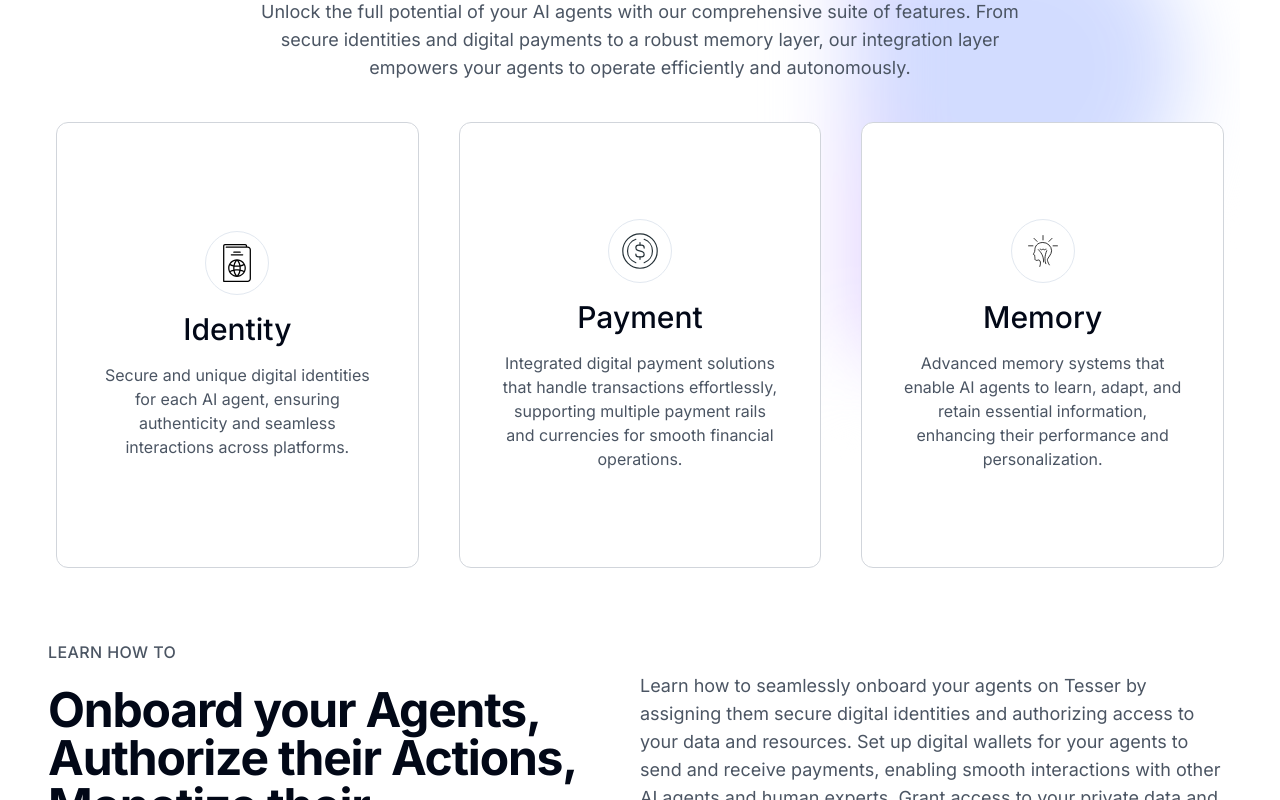
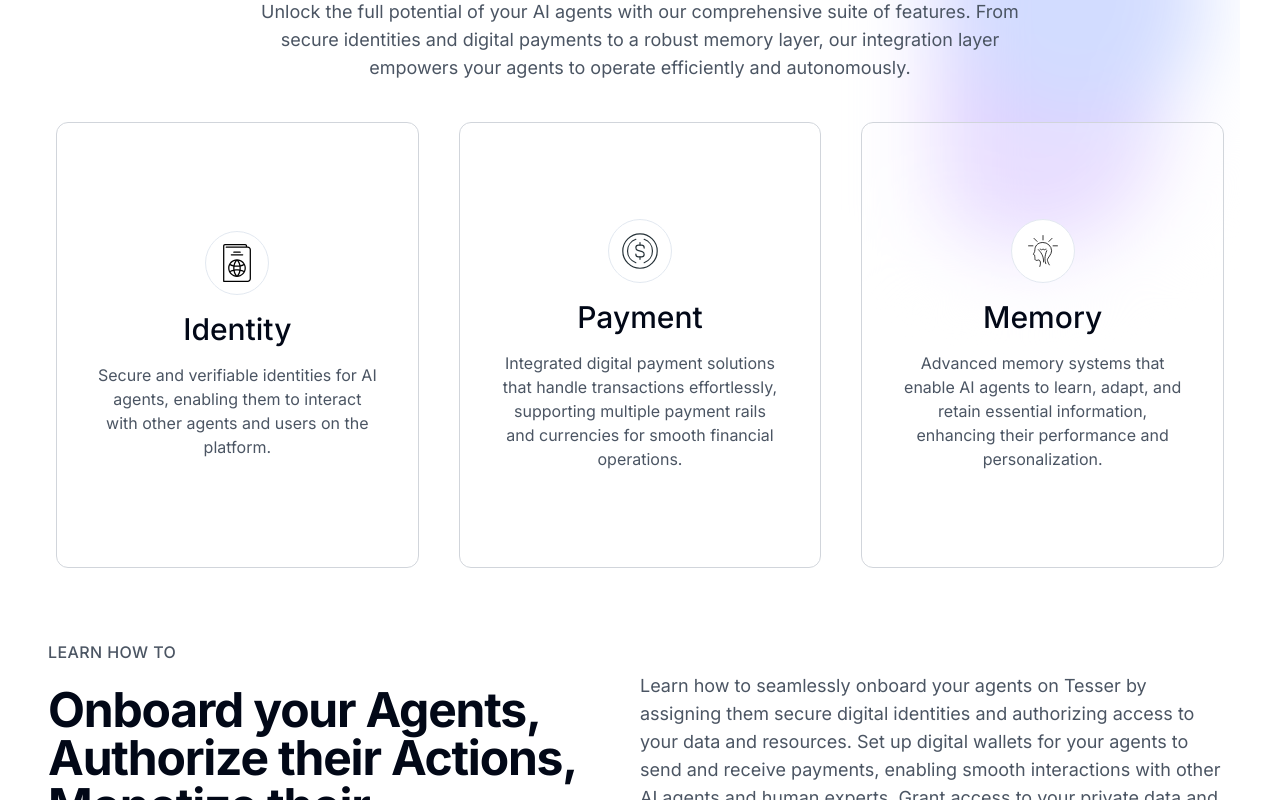
Before and after one commit to hamidra/Tesser-Website, a Next.js app: page / in a window 1280 px wide. Shown: the part 1040-1840 px from the top of the page. Built offline with nearby package versions, Linux system fonts and the light colour scheme.

Commit message:
fix backdrop size

```diff
--- a/src/app/page.tsx
+++ b/src/app/page.tsx
@@ -5,12 +5,23 @@ import Deepmind from '@public/images/deep-mind.jpg'
 import Image from 'next/image'
 import { Button } from '@/components/ui/button'
 
+function FeatureCard({ title, description, icon }) {
+  return (
+    <div className="bg- mx-auto flex max-w-[30rem] flex-col items-center justify-center gap-4 rounded-xl border border-gray-300 bg-white bg-opacity-25 px-10 py-24">
+      <div className="h-16 w-16 rounded-full border bg-white p-3 text-gray-600">
+        {icon}
+      </div>
+      <p className="text-center text-3xl font-medium">{title}</p>
+      <p className="text-center text-gray-600">{description}</p>
+    </div>
+  )
+}
 export default function Home() {
   return (
     <div>
       <div className="relative overflow-hidden">
         <section className="relative isolate mx-auto mt-16 max-w-screen-2xl p-4 pb-20 pt-24">
-          <SVG.backdrop1 />
+          <SVG.backdrop1 className="h-[50vw] w-[40vw]" />
           <div className="mx-auto max-w-2xl">
             <p className="text-center font-medium uppercase tracking-wide text-gray-500">
               AI Economies at Scale
@@ -42,7 +53,7 @@ export default function Home() {
         </section>
       </div>
       <section className="relative isolate mx-auto max-w-screen-2xl overflow-hidden p-4 pb-16 pt-20">
-        <SVG.backdrop2 />
+        <SVG.backdrop2 className="h-[50vw] w-[30vw]" />
         <p className="mb-2 text-center font-medium uppercase tracking-wide text-gray-600">
           Features
         </p>
@@ -56,41 +67,21 @@ export default function Home() {
           operate efficiently and autonomously.
         </p>
         <div className="mx-auto mt-10 grid gap-10 md:grid-cols-2 xl:grid-cols-3">
-          <div className="mx-auto flex max-w-[30rem] flex-col items-center justify-center gap-4 rounded-xl border border-gray-300 bg-white px-10 py-24">
-            <div className="h-16 w-16 rounded-full border bg-white p-3 text-gray-600">
-              <SVG.identity />
-            </div>
-            <p className="text-center text-3xl font-medium">Identity</p>
-            <p className="text-center text-gray-600">
-              Secure and unique digital identities for each AI agent, ensuring
-              authenticity and seamless interactions across platforms.
-            </p>
-          </div>
-          <div className="mx-auto flex max-w-[30rem] flex-col items-center justify-center gap-4 rounded-xl border border-gray-300 bg-white p-10 py-24">
-            <div className="h-16 w-16 rounded-full border bg-white p-3 text-gray-600">
-              <SVG.usdc />
-            </div>
-            <p className="text-center text-3xl font-medium">Payment</p>
-            <p className="text-center text-gray-600">
-              Integrated digital payment solutions that handle transactions
-              effortlessly, supporting multiple payment rails and currencies for
-              smooth financial operations.
-            </p>
-          </div>
-          <div
-            className="mx-auto flex max-w-[30rem] flex-col items-center justify-center gap-4 rounded-xl border border-gray-300
-bg-white p-10 py-24"
-          >
-            <div className="h-16 w-16 rounded-full border bg-white p-3 text-gray-600">
-              <SVG.memory />
-            </div>
-            <p className="text-center text-3xl font-medium">Memory</p>
-            <p className="text-center text-gray-600">
-              Advanced memory systems that enable AI agents to learn, adapt, and
-              retain essential information, enhancing their performance and
-              personalization.
-            </p>
-          </div>
+          <FeatureCard
+            title="Identity"
+            description="Secure and verifiable identities for AI agents, enabling them to interact with other agents and users on the platform."
+            icon={<SVG.identity />}
+          />
+          <FeatureCard
+            title="Payment"
+            description={`Integrated digital payment solutions that handle transactions effortlessly, supporting multiple payment rails and currencies for smooth financial operations.`}
+            icon={<SVG.usdc />}
+          />
+          <FeatureCard
+            title="Memory"
+            description="Advanced memory systems that enable AI agents to learn, adapt, and retain essential information, enhancing their performance and personalization."
+            icon={<SVG.memory />}
+          />
         </div>
       </section>
       <section className="mx-auto max-w-screen-2xl p-2">
@@ -135,57 +126,7 @@ gap-1 text-base font-semibold text-black lg:justify-start"
       </section>
       <section className="bg-white py-20 sm:py-32">
         <div className="relative isolate mx-auto max-w-screen-2xl px-4">
-          <svg
-            className="absolute left-12 top-0 -z-10 h-[788px] w-[350px] transform-gpu overflow-hidden blur-2xl"
-            viewBox="0 0
-468 788"
-            fill="none"
-            xmlns="http://www.w3.org/2000/svg"
-            id="Windframe_QzgjX5JSzThD"
-          >
-            <circle cx="44.5105" cy="378.637" r="156.383" fill="#4A3AFF" />
-            <circle cx="119.803" cy="529.24" r="156.383" fill="#702DFF" />
-            <circle cx="173.364" cy="372.857" r="156.383" fill="#2D5BFF" />
-            <g filter="url(#filter0_b_1410_520)">
-              <circle
-                cx="73.5409"
-                cy="394.049"
-                r="393.819"
-                fill="white"
-                fill-opacity="0.79"
-              />
-            </g>
-            <defs>
-              <filter
-                x="-460.404"
-                y="-139.896"
-                width="1067.89"
-                height="1067.89"
-                filterUnits="userSpaceOnUse"
-                color-interpolation-filters="sRGB"
-              >
-                <feFlood
-                  flood-opacity="0"
-                  result="BackgroundImageFix"
-                ></feFlood>
-                <feGaussianBlur
-                  in="BackgroundImageFix"
-                  stdDeviation="70.063"
-                ></feGaussianBlur>
-                <feComposite
-                  in2="SourceAlpha"
-                  operator="in"
-                  result="effect1_backgroundBlur_1410_520"
-                ></feComposite>
-                <feBlend
-                  mode="normal"
-                  in="SourceGraphic"
-                  in2="effect1_backgroundBlur_1410_520"
-                  result="shape"
-                ></feBlend>
-              </filter>
-            </defs>
-          </svg>
+          <SVG.backdrop3 className="h-[40vw] w-[30vw]" />
           <div className="mx-auto text-center lg:max-w-4xl">
             <p className="text-center text-sm font-bold uppercase tracking-widest text-gray-600">
               timeline
@@ -204,7 +145,7 @@ gap-1 text-base font-semibold text-black lg:justify-start"
           className="relative isolate overflow-hidden bg-white px-6 py-20 text-center text-black shadow-2xl sm:rounded-3xl
 sm:px-16"
         >
-          <SVG.backdrop4 />
+          <SVG.backdrop4 className="h-[20vw] w-[20vw]" />
           <p className="mx-auto max-w-4xl text-4xl font-bold tracking-tight md:text-6xl">
             Join Our Mission to Shape the Future of Scalable AI Economies
           </p>
--- a/src/components/svg.tsx
+++ b/src/components/svg.tsx
@@ -1,8 +1,12 @@
 type SVGProps = React.HTMLAttributes<SVGElement>
+import { cn } from '@/lib/utils'
 export const SVG = {
   backdrop1: ({ className, ...props }: SVGProps) => (
     <svg
-      className="absolute left-12 top-0 -z-10 h-[788px] w-[350px] transform-gpu overflow-hidden blur-2xl"
+      className={cn(
+        'absolute left-12 top-0 -z-10 transform-gpu overflow-hidden blur-2xl',
+        className,
+      )}
       viewBox="0 0 468 788"
       fill="none"
       xmlns="http://www.w3.org/2000/svg"
@@ -51,12 +55,14 @@ export const SVG = {
   ),
   backdrop2: ({ className, ...props }: SVGProps) => (
     <svg
-      className="absolute -right-20 -top-28 -z-10 h-[788px] w-[468px] transform-gpu overflow-hidden blur-2xl"
-      viewBox="0
-0 468 788"
+      className={cn(
+        'absolute -right-20 -top-28 -z-10 transform-gpu overflow-hidden blur-2xl',
+        className,
+      )}
+      viewBox="0 0 468 788"
       fill="none"
       xmlns="http://www.w3.org/2000/svg"
-      id="Windframe_TGD51SLVNN3y"
+      {...props}
     >
       <circle cx="44.5105" cy="378.637" r="156.383" fill="#4A3AFF" />
       <circle cx="119.803" cy="529.24" r="156.383" fill="#702DFF" />
@@ -101,12 +107,14 @@ export const SVG = {
   ),
   backdrop3: ({ className, ...props }: SVGProps) => (
     <svg
-      className="absolute -top-32 right-0 -z-10 h-[610px] w-[200px] transform-gpu overflow-hidden blur-2xl"
-      viewBox="0 0
-468 788"
+      className={cn(
+        'absolute left-12 top-0 -z-10  transform-gpu overflow-hidden blur-2xl',
+        className,
+      )}
+      viewBox="0 0 468 788"
       fill="none"
       xmlns="http://www.w3.org/2000/svg"
-      id="Windframe_WN-a-9KgXpR8"
+      {...props}
     >
       <circle cx="44.5105" cy="378.637" r="156.383" fill="#4A3AFF" />
       <circle cx="119.803" cy="529.24" r="156.383" fill="#702DFF" />
@@ -151,11 +159,14 @@ export const SVG = {
   ),
   backdrop4: ({ className, ...props }: SVGProps) => (
     <svg
-      className="right-88 right-90 right-92 right-93 right-100 absolute right-80 -z-10 h-[400px] w-[600px] overflow-hidden blur-2xl"
+      className={cn(
+        'right-88 right-90 right-92 right-93 right-100 absolute right-80 -z-10  overflow-hidden blur-2xl',
+        className,
+      )}
       viewBox="0 0 468 788"
       fill="none"
       xmlns="http://www.w3.org/2000/svg"
-      id="Windframe_rUEQx8uykgG2"
+      {...props}
     >
       <circle cx="44.5105" cy="378.637" r="156.383" fill="#4A3AFF" />
       <circle cx="119.803" cy="529.24" r="156.383" fill="#702DFF" />
```
